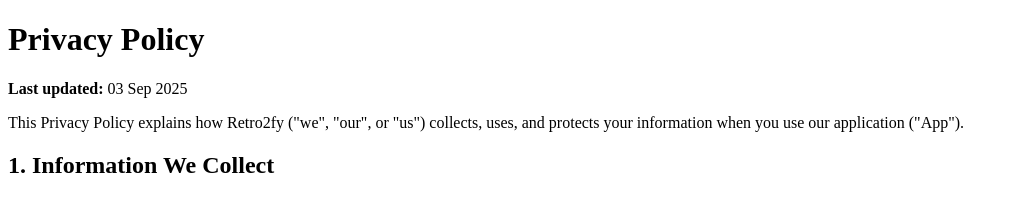
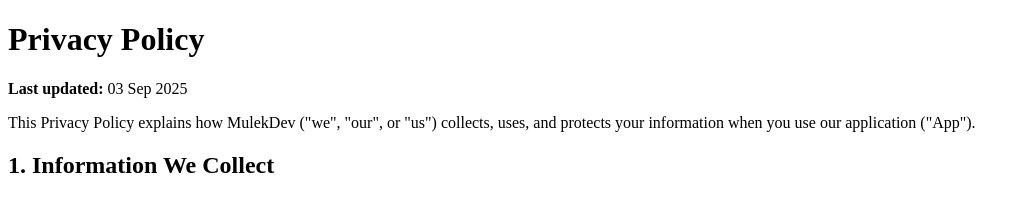
Before and after one commit to yukkitama/yukkitama.github.io, a plain HTML site: page p/privacy-policy.html in a window 1280 px wide. Shown: the top 199 px of the page, without its empty margins (0-1030 px from the left). Drawn offline with Linux system fonts and the light colour scheme.

Commit message:
Update privacy-policy.html

```diff
--- a/p/privacy-policy.html
+++ b/p/privacy-policy.html
@@ -8,7 +8,7 @@
     <h1>Privacy Policy</h1>
     <p><strong>Last updated:</strong> 03 Sep 2025</p>
 
-    <p>This Privacy Policy explains how Retro2fy ("we", "our", or "us") collects, uses, and protects your information when you use our application ("App").</p>
+    <p>This Privacy Policy explains how MulekDev ("we", "our", or "us") collects, uses, and protects your information when you use our application ("App").</p>
 
     <h2>1. Information We Collect</h2>
     <ul>
```
